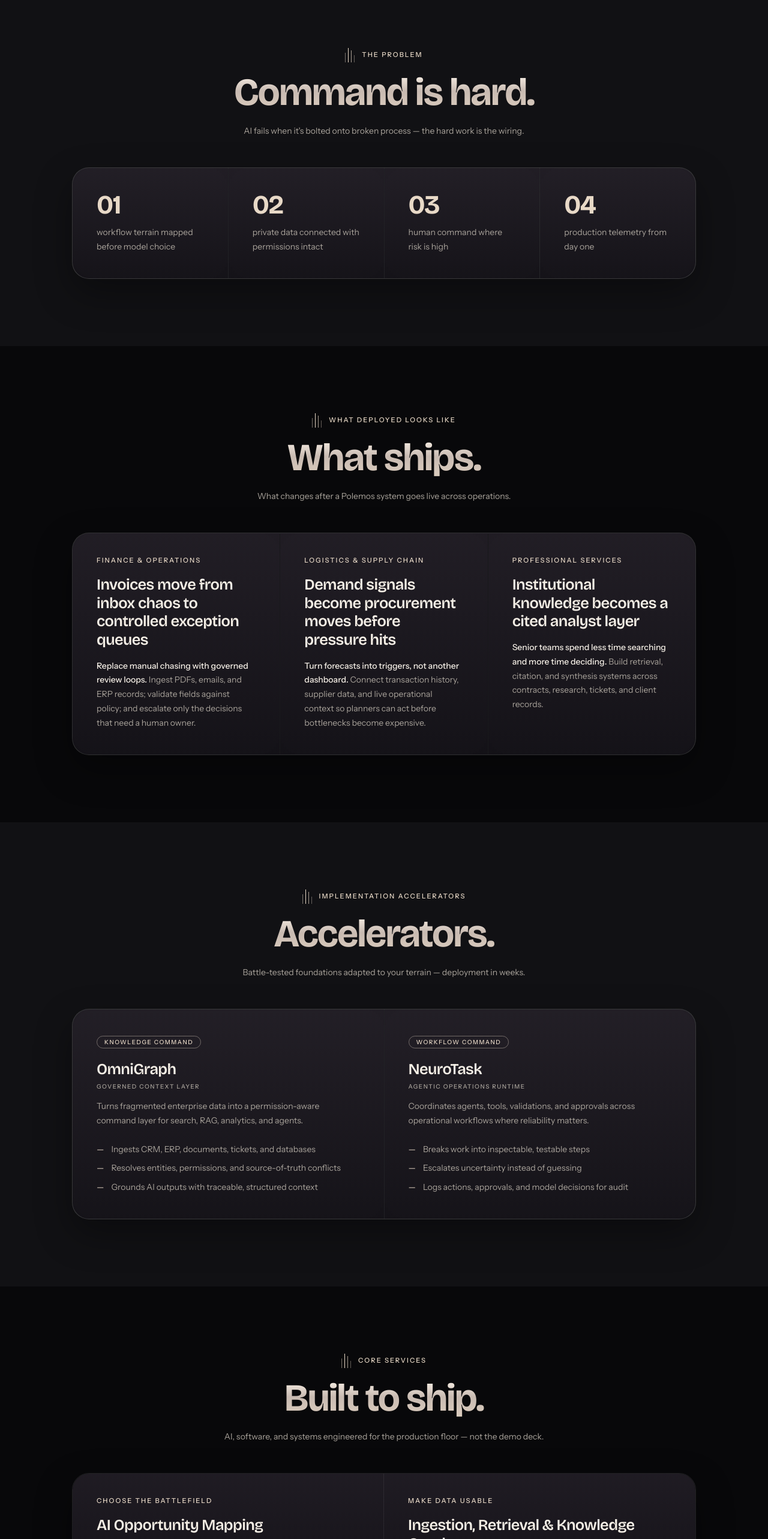
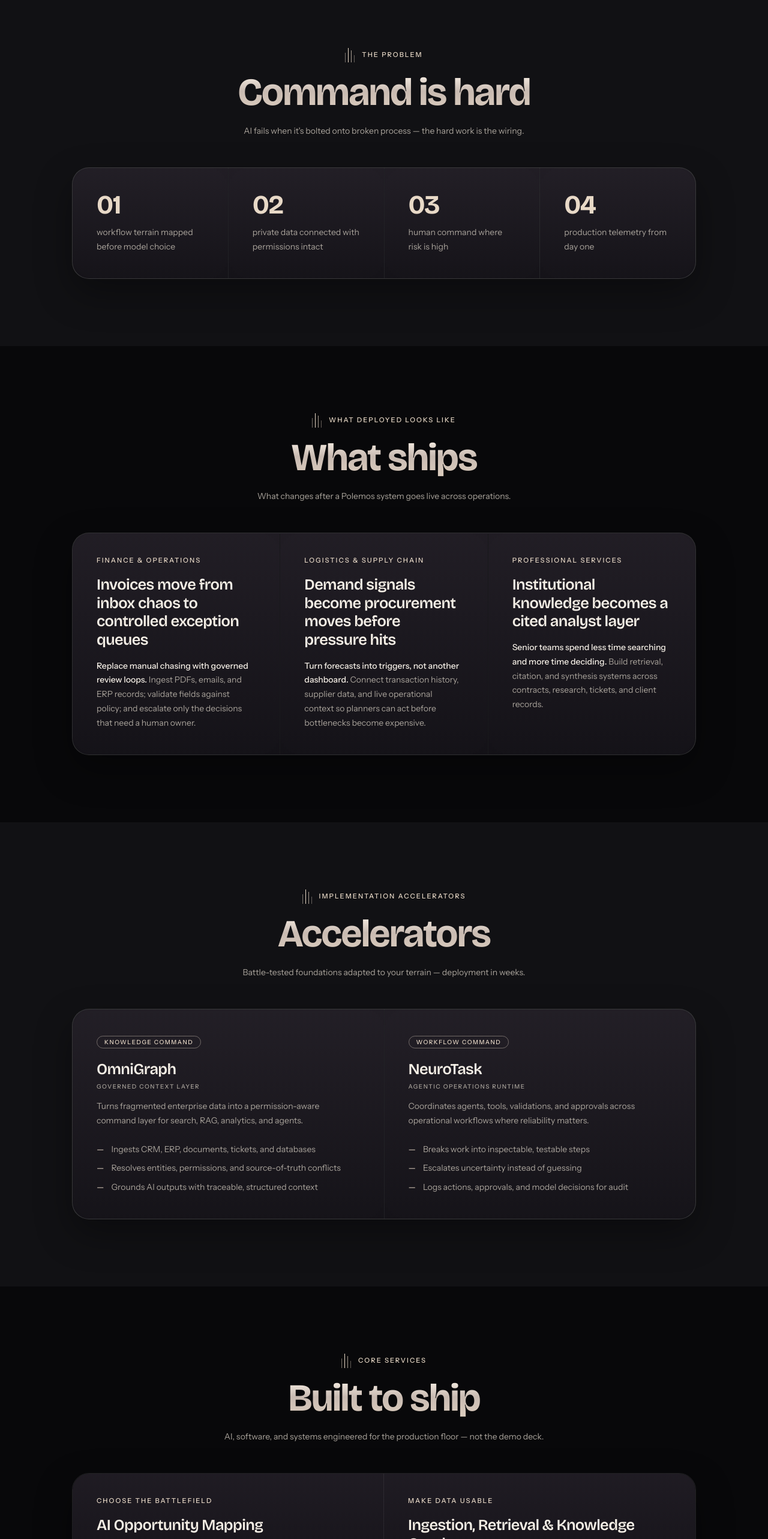
Before and after one commit to Sachinkry/polemos, a React (Vite) app: page / in a window 1280 px wide. Shown: the part 880-3446 px from the top of the page at 60% size. Built offline with nearby package versions, Linux system fonts and the light colour scheme.

Commit message:
Refine copy and cursor
- Drop trailing periods from section titles
- Rename process step "Recon" → "Discover"; section title "Recon before scale" → "Validate before scale"
- Soften CTA proof card: name a 30-min video call as the next step
- Bump custom cursor dot from 7px to 12px

```diff
--- a/src/components/PolemosLanding.tsx
+++ b/src/components/PolemosLanding.tsx
@@ -251,7 +251,7 @@ const PolemosLanding = () => {
         <div className={SHELL_CLASS}>
           <div data-reveal className="polemos-reveal mb-12 text-center">
             <SectionLabel>The problem</SectionLabel>
-            <h2 className="t-h2 text-gradient-neutral mx-auto">Command is hard.</h2>
+            <h2 className="t-h2 text-gradient-neutral mx-auto">Command is hard</h2>
             <p className="t-body-sm mx-auto mt-5 max-w-[60ch] text-warm-muted">
               AI fails when it's bolted onto broken process — the hard work is the wiring.
             </p>
@@ -281,7 +281,7 @@ const PolemosLanding = () => {
         <div className={SHELL_CLASS}>
           <div data-reveal className="polemos-reveal mb-12 text-center">
             <SectionLabel>What deployed looks like</SectionLabel>
-            <h2 className="t-h2 text-gradient-neutral mx-auto">What ships.</h2>
+            <h2 className="t-h2 text-gradient-neutral mx-auto">What ships</h2>
             <p className="t-body-sm mx-auto mt-5 max-w-[60ch] text-warm-muted">
               What changes after a Polemos system goes live across operations.
             </p>
@@ -314,7 +314,7 @@ const PolemosLanding = () => {
         <div className={SHELL_CLASS}>
           <div data-reveal className="polemos-reveal mb-12 text-center">
             <SectionLabel>Implementation accelerators</SectionLabel>
-            <h2 className="t-h2 text-gradient-neutral mx-auto">Accelerators.</h2>
+            <h2 className="t-h2 text-gradient-neutral mx-auto">Accelerators</h2>
             <p className="t-body-sm mx-auto mt-5 max-w-[60ch] text-warm-muted">
               Battle-tested foundations adapted to your terrain — deployment in weeks.
             </p>
@@ -354,7 +354,7 @@ const PolemosLanding = () => {
         <div className={SHELL_CLASS}>
           <div data-reveal className="polemos-reveal mb-12 text-center">
             <SectionLabel>Core services</SectionLabel>
-            <h2 className="t-h2 text-gradient-neutral mx-auto">Built to ship.</h2>
+            <h2 className="t-h2 text-gradient-neutral mx-auto">Built to ship</h2>
             <p className="t-body-sm mx-auto mt-5 max-w-[60ch] text-warm-muted">
               AI, software, and systems engineered for the production floor — not the demo deck.
             </p>
@@ -389,7 +389,7 @@ const PolemosLanding = () => {
         <div className={SHELL_CLASS}>
           <div data-reveal className="polemos-reveal mb-12 text-center">
             <SectionLabel>How we work</SectionLabel>
-            <h2 className="t-h2 text-gradient-neutral mx-auto">Recon before scale.</h2>
+            <h2 className="t-h2 text-gradient-neutral mx-auto">Validate before scale</h2>
             <p className="t-body-sm mx-auto mt-5 max-w-[60ch] text-warm-muted">
               We deploy what proves useful and retire what doesn't.
             </p>
@@ -416,7 +416,7 @@ const PolemosLanding = () => {
         <div className={SHELL_CLASS}>
           <div data-reveal className="polemos-reveal mb-12 text-center">
             <SectionLabel>Who we work with</SectionLabel>
-            <h2 className="t-h2 text-gradient-neutral mx-auto">Real stakes only.</h2>
+            <h2 className="t-h2 text-gradient-neutral mx-auto">Real stakes only</h2>
             <p className="t-body-sm mx-auto mt-5 max-w-[60ch] text-warm-muted">
               Painful workflow, proprietary data, mandate to ship — that's the fit.
             </p>
@@ -452,7 +452,7 @@ const PolemosLanding = () => {
           {/* Header */}
           <div data-reveal className="polemos-reveal mb-12 text-center">
             <SectionLabel>Ready to take command?</SectionLabel>
-            <h2 className="t-h2 text-gradient-neutral mx-auto">Take command.</h2>
+            <h2 className="t-h2 text-gradient-neutral mx-auto">Take command</h2>
             <p className="t-body-sm mx-auto mt-5 max-w-[60ch] text-warm-muted">
               Tell us where work is slow, risky, or stuck — we'll figure out the right move.
             </p>
@@ -611,8 +611,8 @@ const PolemosLanding = () => {
               <div className="box-gradient-neutral rounded-3xl border border-white/10 p-8">
                 <p className="t-eyebrow text-gold">What to expect</p>
                 <p className="t-body-sm mt-4 text-warm-muted">
-                  We'll respond with a practical read: whether AI is the right tool, what data and integrations matter, and what a first deployable system could look like.{" "}
-                  <span className="text-warm-text">No generic transformation deck.</span>
+                  We'll reply within 48 hours and set up a{" "}
+                  <span className="text-warm-text">30-minute video call</span> to walk through fit, data, and what to ship first.
                 </p>
               </div>
             </div>
--- a/src/index.css
+++ b/src/index.css
@@ -259,8 +259,8 @@
   top: 0;
   left: 0;
   z-index: 9999;
-  height: 7px;
-  width: 7px;
+  height: 12px;
+  width: 12px;
   border-radius: 9999px;
   background: #e8d9c7;
   pointer-events: none;
--- a/src/lib/content.ts
+++ b/src/lib/content.ts
@@ -124,7 +124,7 @@ export const services: Service[] = [
 export const processSteps: ProcessStep[] = [
   {
     number: "01 / MAP",
-    title: "Recon",
+    title: "Discover",
     duration: "2 weeks",
     description: "Map high-friction workflows, data readiness, risk, and ROI. You leave with a prioritized implementation brief.",
   },
```
